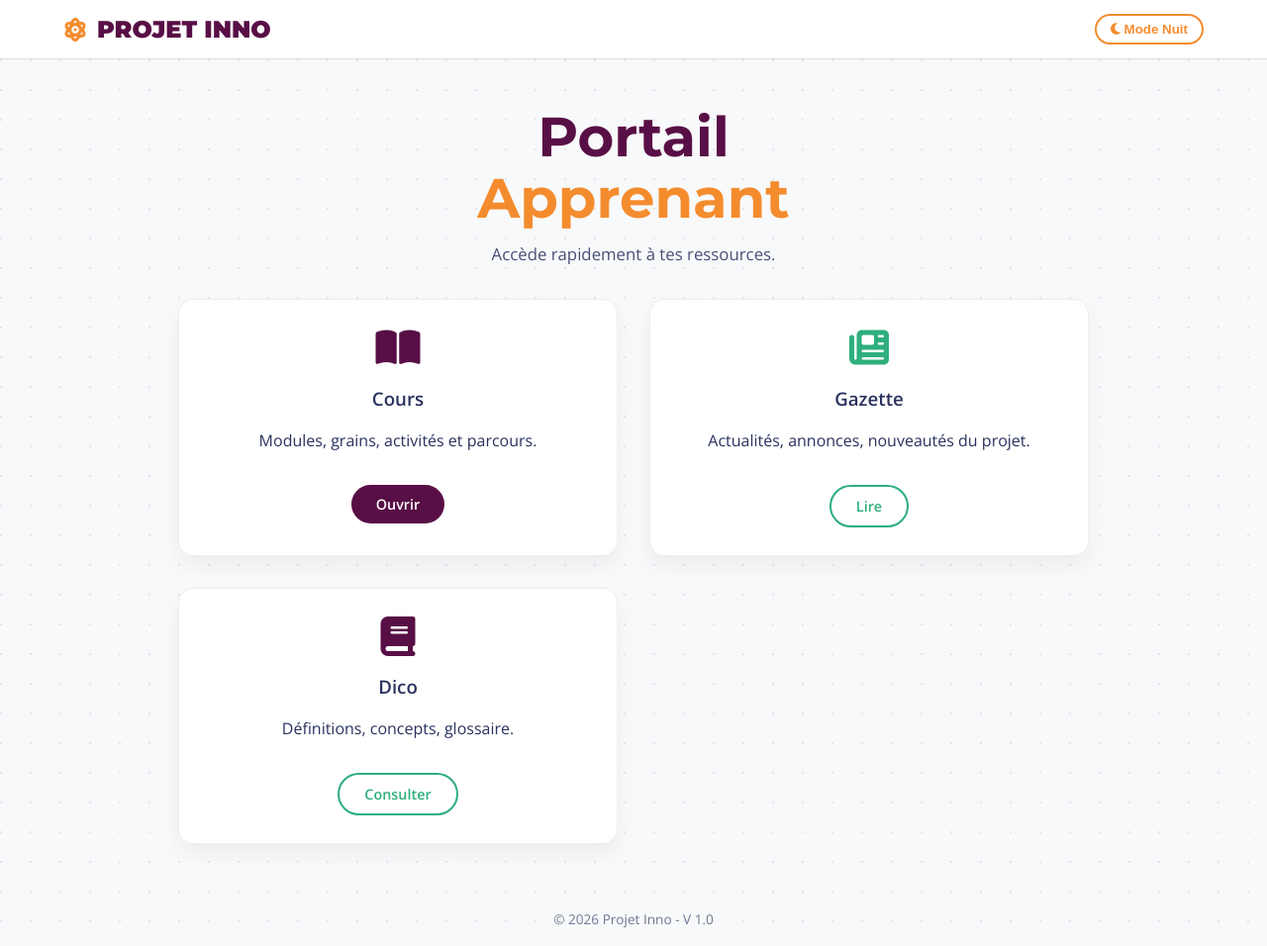
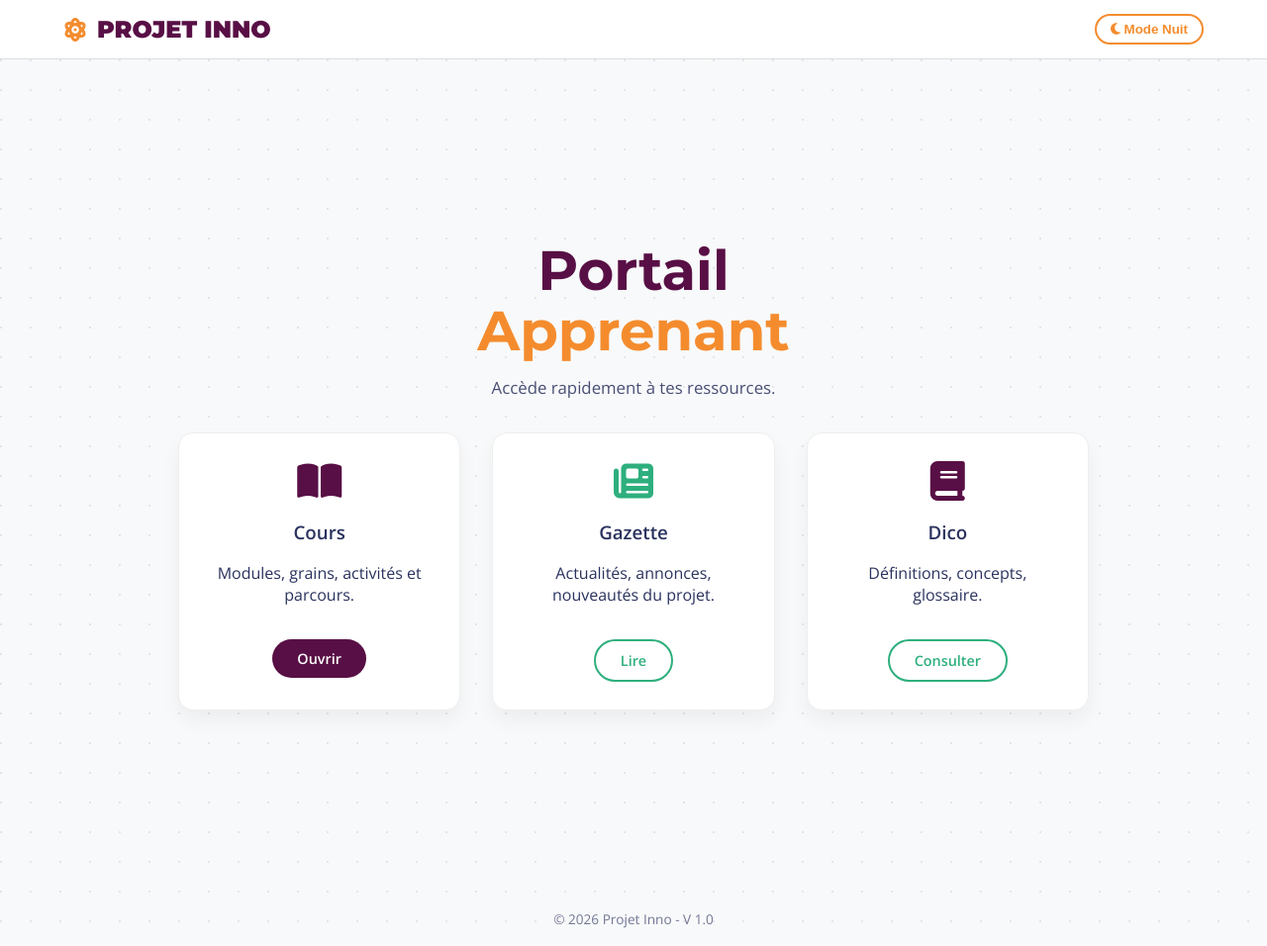
Before and after one commit to Tyrulfr/projet_inno_pui, a Jekyll site: the page built from pages/apprenant/portal.md, in a window 1280 px wide and 956 px high. Shown: the whole window at 99% size. Built offline with Jekyll 4.4.1, drawn with Linux system fonts in a browser that asks for light colours.

Commit message:
Add cards-3 variant for three-column layout
Added a new variant for cards layout in media queries.

```diff
--- a/assets/css/style.css
+++ b/assets/css/style.css
@@ -168,3 +168,14 @@ footer{
   font-size:.85rem;
   opacity:.65;
 }
+
+/* Variante portail : 3 cartes */
+.cards-3{
+  grid-template-columns: 1fr;
+}
+
+@media (min-width: 760px){
+  .cards-3{
+    grid-template-columns: repeat(3, minmax(220px, 1fr));
+  }
+}
```
